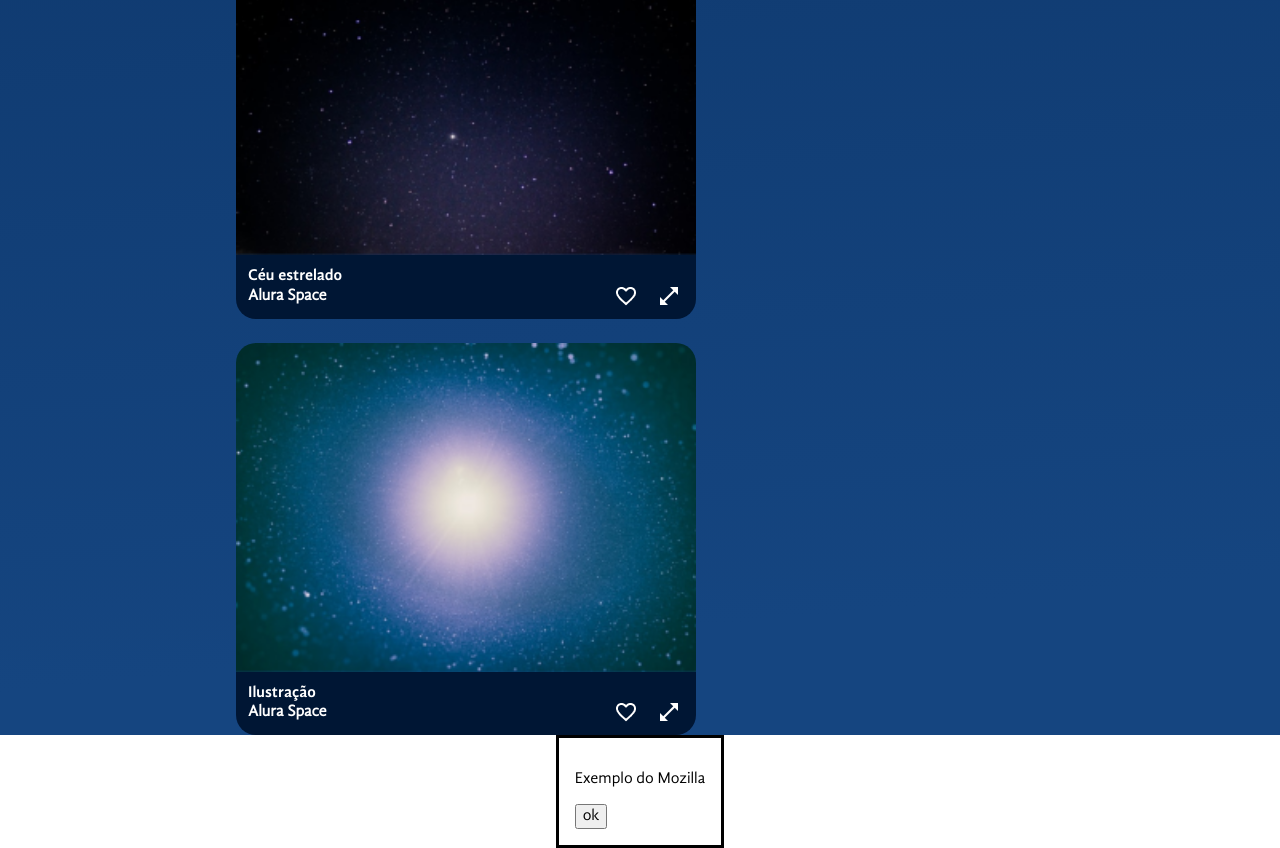
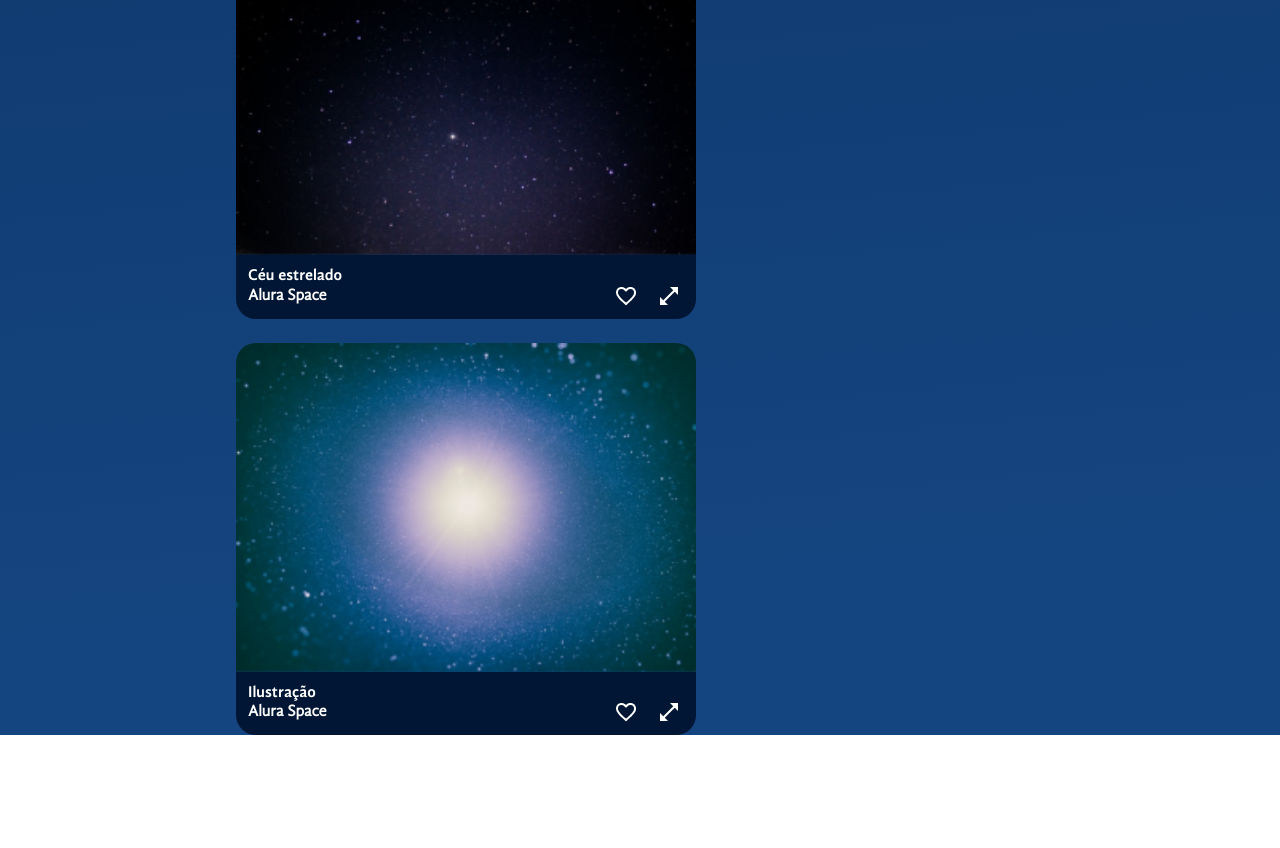
Before and after one commit to GuilFranca/ReactStyledComponents-Alura, a React (Vite) app: page / in a window 1280 px wide. Shown: the part 4167-5015 px from the top of the page. After the commit the page ends 4902 px from the top, so only its background shows below. Built offline with nearby package versions, Linux system fonts and the light colour scheme.

Commit message:
Aula 4 - 3. O estado da modal Finalizada

```diff
--- a/src/App.jsx
+++ b/src/App.jsx
@@ -35,6 +35,7 @@
 function App() {
 
   const [fotosGaleria, setFotosGaleria] = useState(fotos);
+  const [fotoSelecionada, setFotoSelecionada] = useState(null);
 
   return (
     <FundoGradient>
@@ -48,11 +49,14 @@
               text={"A galeria mais completa de fotos do espaço!"}
               backgroundBanner={backgroundBanner}
             />
-            <Galeria fotos={fotosGaleria}/>
+            <Galeria
+              aoFotoSelecionada={foto => setFotoSelecionada(foto)}
+              fotos={fotosGaleria}
+            />
           </ConteudoGaleria>
         </main>
       </MainContainer>
-      <ModalZoom />
+      <ModalZoom foto={fotoSelecionada}/>
     </FundoGradient>
   )
 }
--- a/src/components/Galeria/Imagem/index.jsx
+++ b/src/components/Galeria/Imagem/index.jsx
@@ -36,7 +36,7 @@
     align-items: center;
 `
 
-const Imagem = ({ foto, expandida = false }) => {
+const Imagem = ({ foto, expandida = false, aoZoomSolicitado }) => {
     return (
         <Figure $expandida={expandida} id={`foto-${foto.id}`}>
             <img src={foto.path} alt={foto.alt} />
@@ -47,7 +47,7 @@
                     <BotaoIcone>
                         <img src="/icones/favorito.png" alt="Icone de favorito" />
                     </BotaoIcone>
-                    {!expandida && <BotaoIcone aria-hidden={expandida}>
+                    {!expandida && <BotaoIcone aria-hidden={expandida} onClick={() => aoZoomSolicitado(foto)}>
                         <img src="/icones/expandir.png" alt="Icone de expandir" />
                     </BotaoIcone>}
                 </Rodape>
--- a/src/components/Galeria/index.jsx
+++ b/src/components/Galeria/index.jsx
@@ -26,7 +26,7 @@
 
 `;
 
-const Galeria = ({ fotos = [] }) => {
+const Galeria = ({ fotos = [], aoFotoSelecionada }) => {
     return (
         <>
             <Tags />
@@ -35,6 +35,7 @@
                     <Titulo>Navegue pela galeria</Titulo>
                     <ContainerFotos>
                         {fotos.map(foto => <Imagem
+                            aoZoomSolicitado={aoFotoSelecionada}
                             key={foto.id}
                             foto={foto} />)
                         }
--- a/src/components/ModalZoom/index.jsx
+++ b/src/components/ModalZoom/index.jsx
@@ -1,8 +1,8 @@
-const ModalZoom = () => {
+const ModalZoom = ({ foto }) => {
     return (
         <>
-            <dialog open>
-                <p>Exemplo do Mozilla</p>
+            <dialog open={!!foto}>
+                <p>{foto?.titulo}</p>
                 <form method="dialog">
                     <button type="submit">ok</button>
                 </form>
```
